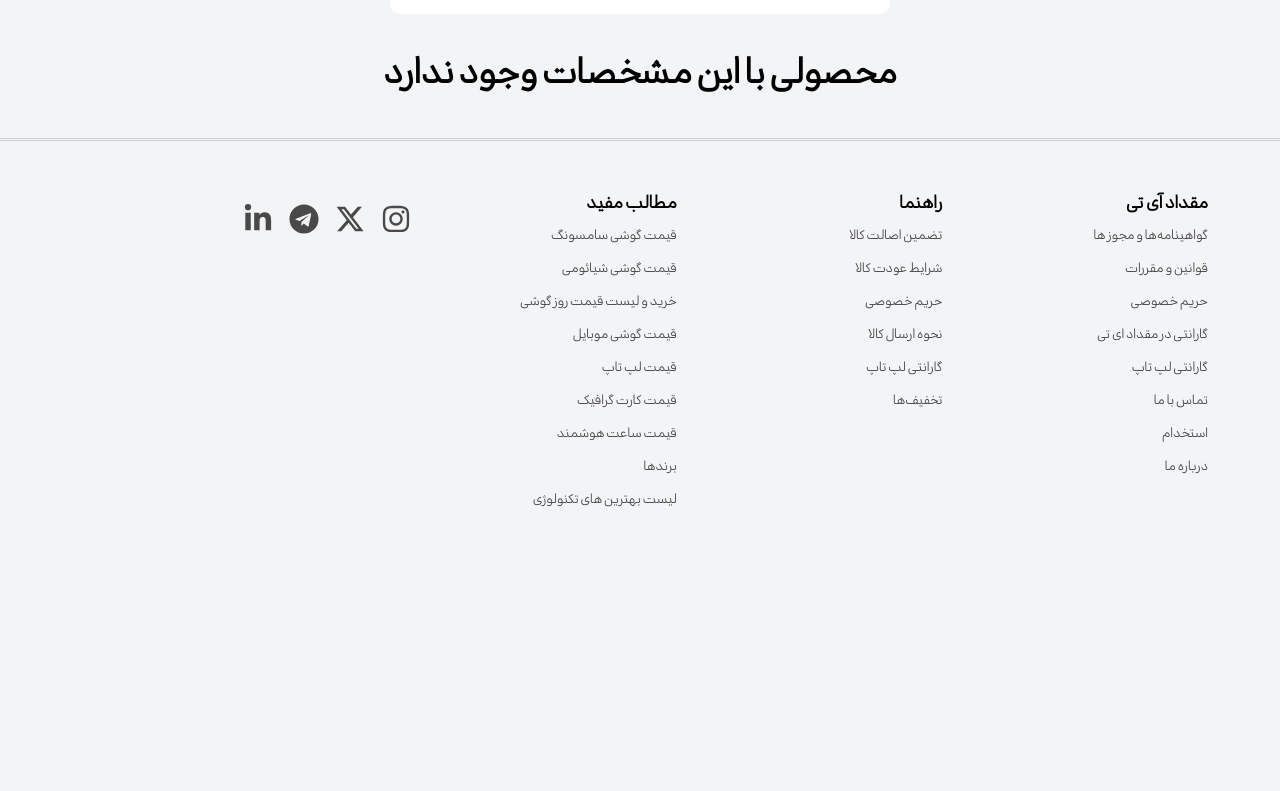
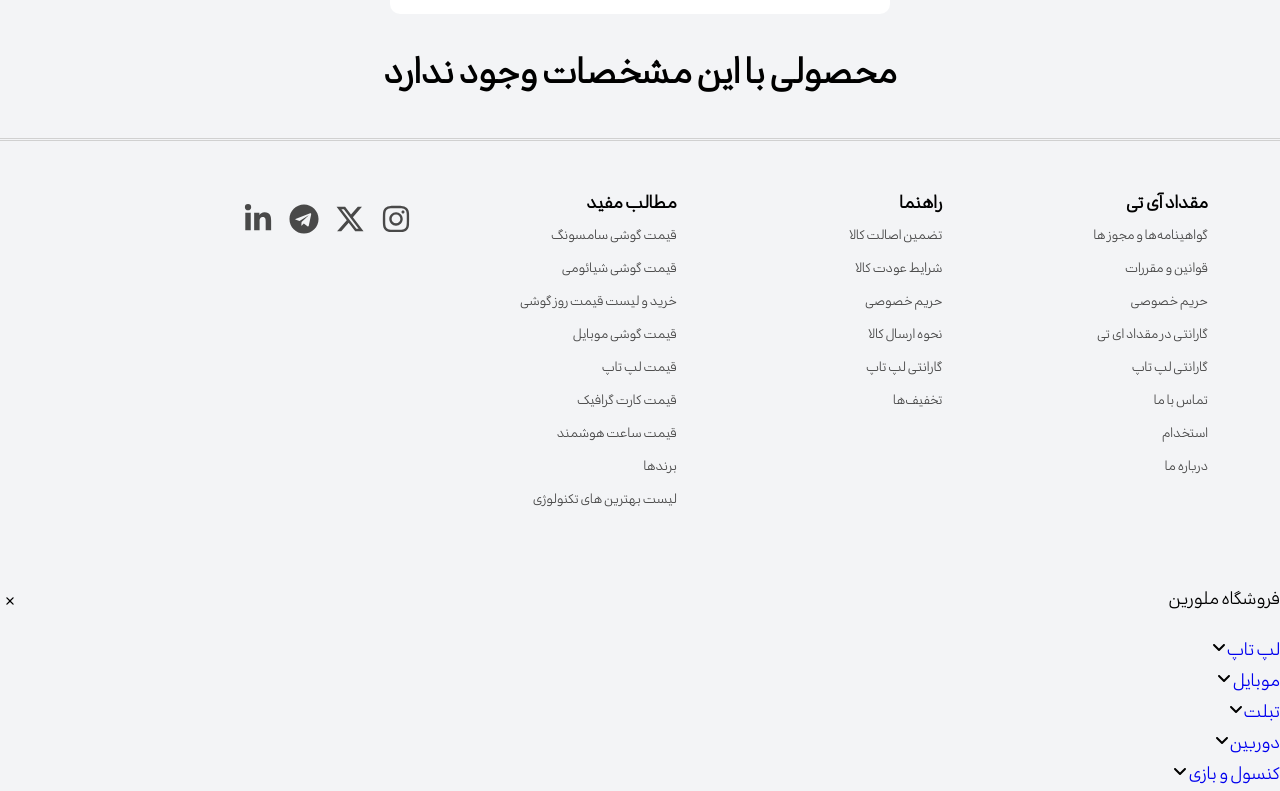
Before and after one commit to mohamadmosae/shop-next.js-js-css, a Next.js app: page /products/camera in a window 1280 px wide. Shown: the part 193-984 px from the top of the page. Before the commit the page ends 800 px from the top, so only its background shows below. Built offline with nearby package versions, Linux system fonts and the light colour scheme.

Commit message:
Create offCanvasMenu

```diff
--- a/Components/Header/Navbar/Navbar.js
+++ b/Components/Header/Navbar/Navbar.js
@@ -1,13 +1,21 @@
 import Link from "next/link"
 import styles from "./Navbar.module.css"
 import { MdOutlineMenu } from "react-icons/md";
+import { useContext } from "react";
+import { MyContext } from "@/pages/_app";
 export default function Navbar() {
+      const {menuStatus,setMenuStatos}=useContext(MyContext)
+      const openMenu=()=>{
+           setMenuStatos("open")
+            console.log("open");
+
+      }
   return (
       <div className={styles.navbar}>
       <div className="container">
             <ul>
                   <li className="offmenu">
-                  <MdOutlineMenu size="25px"/>
+                  <MdOutlineMenu size="25px" onClick={()=>openMenu()}/>
                   </li>
                   <li>
                         <Link href="/"> صفحه اصلی</Link>
--- a/Components/Header/Navbar/Navbar.module.css
+++ b/Components/Header/Navbar/Navbar.module.css
@@ -26,7 +26,7 @@ color:rgb(17 17 17) ;
 .navbar ul li:nth-child(1) svg{
       vertical-align: middle;
 }
-@media screen and (max-width:992px) {
+@media screen and (max-width:768px) {
       .navbar ul li:nth-child(1){
             display: block;
       }
--- a/Components/OffCanvasMenu/OffCanvasMenu.js
+++ b/Components/OffCanvasMenu/OffCanvasMenu.js
@@ -1,9 +1,47 @@
 import Link from "next/link"
 import styles from "./OffCanvasMenu.module.css"
+import { IoIosClose } from "react-icons/io";
+import { FaAngleDown } from "react-icons/fa6";
+import { useContext, useState } from "react";
+import { MyContext } from "@/pages/_app";
 export default function OffCanvasMenu() {
+  const {menuStatus,setMenuStatos}=useContext(MyContext)
+  const closehandler=()=>{
+   setMenuStatos("close")
+  }
   return (
  <>
+ <aside className={menuStatus==="open"?`${styles.offcanvasmenu}`:"close"}>
+  <div className={styles.offcanvasheader}>
+    <p>فروشگاه ملورین</p>
+    <IoIosClose  size='20px' onClick={closehandler}/>
+  </div>
+  <ul>
+          <li>
+            <Link href="/products/laptops">لپ تاپ</Link>
+            <FaAngleDown />
+          </li>
 
+          <li>
+            <Link href="/products/mobiles">موبایل</Link>
+            <FaAngleDown />
+          </li>
+          <li>
+            <Link href="/products/tablets">تبلت</Link>
+            <FaAngleDown />
+          </li>
+
+          <li>
+            <Link href="/products/cameras">دوربین</Link>
+            <FaAngleDown />
+          </li>
+
+          <li>
+            <Link href="/products/consoles">کنسول و بازی</Link>
+            <FaAngleDown />
+          </li>
+        </ul>
+ </aside>
  </>
   )
 }
--- a/Components/OffCanvasMenu/OffCanvasMenu.module.css
+++ b/Components/OffCanvasMenu/OffCanvasMenu.module.css
@@ -0,0 +1,44 @@
+.offcanvasmenu{
+      width: 280px;
+      height: 100vh;
+      background-color: rgb(255 255 255);
+      position: fixed;
+      padding: 0 20px;
+      z-index: 1;
+      top: 0;
+      right: 0;
+      overflow-x:hidden ;
+      transition: .4s;
+}
+.offcanvasheader{
+display: flex;
+justify-content: space-between;
+align-items: center;
+padding: 20px 0;
+
+}
+.close{
+      display: none;
+      transition: .4s;
+}
+.closeBtn{
+text-align: left;
+padding-top: 10px;
+}
+.offcanvasmenu ul{
+      display: flex;
+      flex-direction: column;
+
+      padding: 10px;
+
+}
+.offcanvasmenu ul li{
+      display: flex;
+      justify-content: space-between;
+      align-items: center;
+      margin: 10px 0;
+}
+.offcanvasmenu ul li a{
+      text-decoration: none;
+      color: rgb(58 57 57);
+}
--- a/Components/ProductCart/ProductCart.js
+++ b/Components/ProductCart/ProductCart.js
@@ -11,7 +11,7 @@ export default function ProductCart({id,price,image,title,text}) {
     </div>
     <div className={styles.cartfooter}>
       <button>افزودن به سبد خرید</button>
-      <p>{price.toLocaleString()}: تومان</p>
+      <p>{price.toLocaleString()}</p>
     </div>
     </div>
   )
--- a/Components/ProductCart/ProductCart.module.css
+++ b/Components/ProductCart/ProductCart.module.css
@@ -52,10 +52,10 @@ align-items: center;
 }
 @media screen and (min-width: 992px) {
       .cartfooter p{
-            font-size: 10px;
+            font-size: 13px;
       }
       .cartfooter button{
-            font-size: 8px;
+            font-size: 10px;
       }
 
 .cartmiddle p{
--- a/pages/_app.js
+++ b/pages/_app.js
@@ -1,13 +1,25 @@
 
 import Footer from "@/Components/Footer/Footer";
 import Header from "@/Components/Header/Header";
+import OffCanvasMenu from "@/Components/OffCanvasMenu/OffCanvasMenu";
 import "@/styles/globals.css";
+import { useRouter } from "next/router";
+import { createContext, useEffect, useState } from "react";
+export const MyContext=createContext()
 
 export default function App({ Component, pageProps }) {
+  const [menuStatus,setMenuStatos]=useState("close")
 
-  return<>
+const route=useRouter()
+console.log(route);
+useEffect(()=>{
+setMenuStatos("close")
+},[route.asPath])
+
+  return<MyContext.Provider value={{menuStatus,setMenuStatos}}>
     <Header/>
     <Component {...pageProps} />
     <Footer/>
-  </>
+<OffCanvasMenu/>
+  </MyContext.Provider>
 }
--- a/pages/index.js
+++ b/pages/index.js
@@ -1,6 +1,9 @@
 import ProductCart from "@/Components/ProductCart/ProductCart";
 import products from "../db.json";
+import OffCanvasMenu from "@/Components/OffCanvasMenu/OffCanvasMenu";
+import { useContext } from "react";
 export default function Home() {
+
   return (
     <>
     <div className="section">
@@ -34,7 +37,6 @@ export default function Home() {
       </div>
     </div>
 
-
     </>
   );
 }
--- a/pages/products/[category]/[brand]/index.js
+++ b/pages/products/[category]/[brand]/index.js
@@ -1,11 +1,11 @@
 import { useRouter } from 'next/router'
-import React, { useEffect, useState } from 'react'
+import React, { useContext, useEffect, useState } from 'react'
 import products from "../../../../db.json"
 import ProductCart from '@/Components/ProductCart/ProductCart'
 export default function ShowProductsBybrands() {
       const {category,brand}=useRouter().query
       const [items,setitems]=useState([])
-      console.log(category);
+
       const getitems=(y)=>{
 const x=products[category]?.filter(elem=>elem.brand==y)
 return x
@@ -13,6 +13,7 @@ return x
 
       useEffect(()=>{
       setitems(getitems(brand))
+
       },[brand])
   return (
 <div className="section">
--- a/pages/products/[category]/index.js
+++ b/pages/products/[category]/index.js
@@ -1,10 +1,12 @@
 import { useRouter } from "next/router";
-import React, { useEffect, useState } from "react";
+import React, { useContext, useEffect, useState } from "react";
 import products from "../../../db.json";
 import ProductCart from "@/Components/ProductCart/ProductCart";
+
 export default function ShowProductsByCategory() {
   const { category } = useRouter().query;
   const [items,setitems]=useState(products[category])
+
   const [searchkey,setsearchkey]=useState(null)
 useEffect(()=>{
 const searchedproducs=products[category]?.filter(item=>item.text.includes(searchkey))
```
